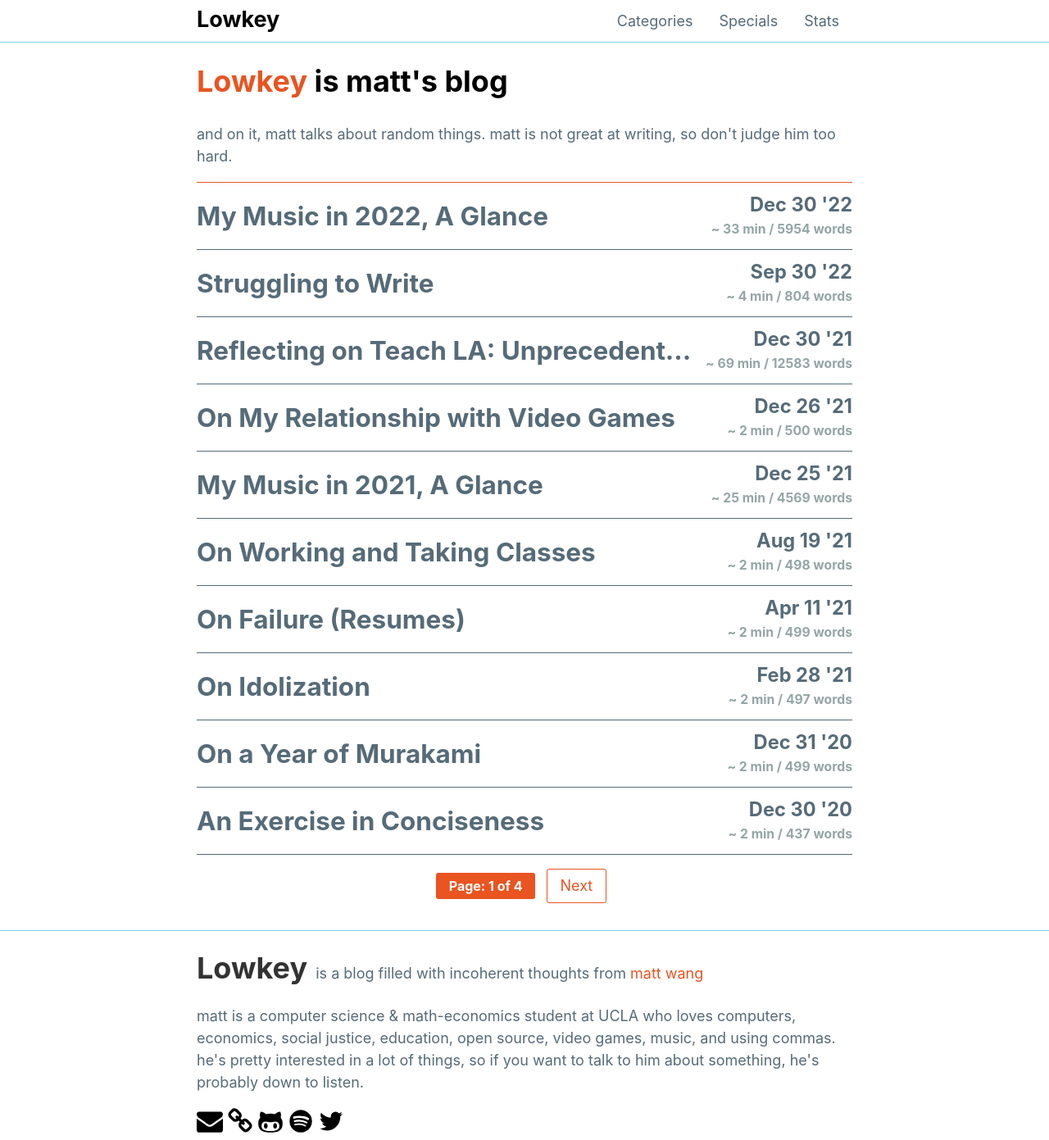
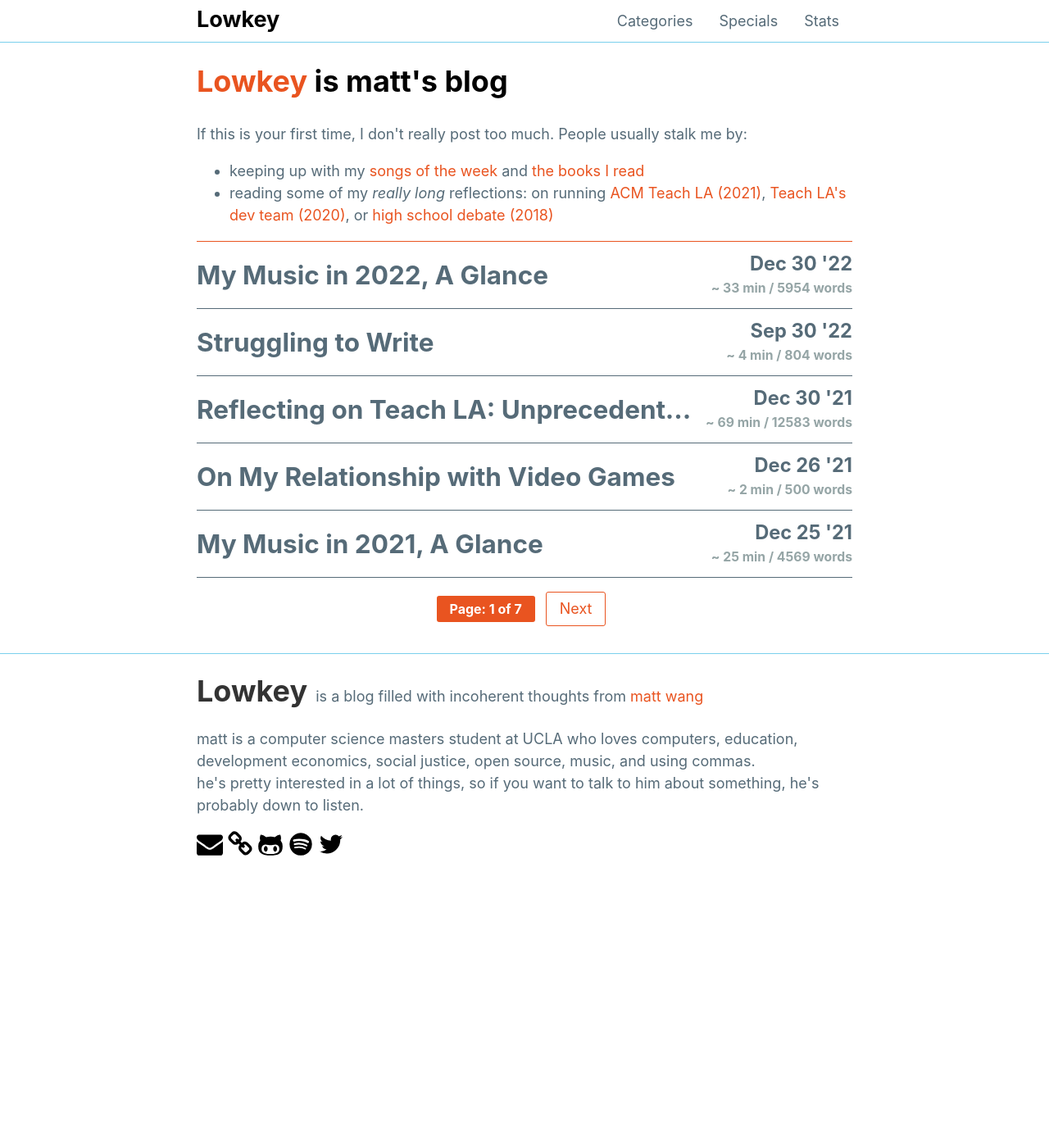
Before and after one commit to mattxwang/lowkey, a Jekyll site: the page built from index.html, in a window 1280 px wide and 1391 px high. Shown: the whole window at 82% size. Built offline with Jekyll 4.4.1, drawn with Linux system fonts in a browser that asks for light colours; the list of posts is cut into pages by our own code.

Commit message:
a lil' homepage work

```diff
--- a/_config.yml
+++ b/_config.yml
@@ -43,6 +43,6 @@ exclude:
 plugins:
   - jekyll-paginate
   - jekyll-seo-tag
-paginate: 10
+paginate: 5
 
 words_read_per_minute: 180
--- a/_includes/footer.html
+++ b/_includes/footer.html
@@ -5,7 +5,9 @@
     is a blog filled with incoherent thoughts from <a href="https://matthewwang.me" target="_blank" rel="noopener">matt wang</a>
   </p>
   <p>
-    matt is a computer science &amp; math-economics student at UCLA who loves computers, economics, social justice, education, open source, video games, music, and using commas. he's pretty interested in a lot of things, so if you want to talk to him about something, he's probably down to listen.
+    matt is a computer science masters student at UCLA who loves computers, education,  development economics, social justice, open source, music, and using commas.
+    <br />
+    he's pretty interested in a lot of things, so if you want to talk to him about something, he's probably down to listen.
   </p>
   <!-- I converted these SVGs from Font Awesome into a literal path, so I can have a cutesy hover effect. Probably will rework this eventually. -->
   <a class="footer-link" href="mailto:{{ site.email }}">
--- a/_posts/2019-05-27-doing-less-doing-more.markdown
+++ b/_posts/2019-05-27-doing-less-doing-more.markdown
@@ -5,6 +5,7 @@ categories:
 - life
 author: 'matt'
 layout: post
+published: false
 ---
 
 Wow, it's been a long time since I've really sat down and written something. As per usual, it's because I'm busy - but it's not the same kind of busy that I was in high school.
--- a/_posts/2020-05-08-starting-latex.markdown
+++ b/_posts/2020-05-08-starting-latex.markdown
@@ -5,6 +5,7 @@ categories:
 - dev
 author: '$matt$'
 layout: post
+published: false
 ---
 
 Wow, life has been really hectic for me for the past few weeks, and I never got around to finishing that CS 131 reflection. In fact, there are quite a few things that I'm not getting around to finishing; I'd say that quarantine is hitting me pretty hard.
--- a/css/style.css
+++ b/css/style.css
@@ -53,6 +53,7 @@ hr{
 }
 .post-listing-date{
   font-size: 1.5em;
+  display: block;
 }
 .post-listing-metadata{
   color: #95A5A6;
--- a/index.html
+++ b/index.html
@@ -3,18 +3,29 @@ layout: default
 ---
 <div>
   <h1><span class="text-primary">Lowkey</span><span class="text-black"> is matt's blog</span></h1>
+
   <p>
-    and on it, matt talks about random things. matt is not great at writing, so don't judge him too hard.
+    If this is your first time, I don't really post too much. People usually stalk me by:
   </p>
+
+  <ul>
+    <li>
+      keeping up with my <a href="{{site.baseurl}}/stats/song-of-the-week.html">songs of the week</a> and <a href="{{site.baseurl}}/stats/books/">the books I read</a>
+    </li>
+    <li>
+      reading some of my <em>really long</em> reflections: on running <a href="{% link _posts/2021-12-31-reflecting-on-teach-la.markdown %}">ACM Teach LA (2021)</a>, <a href="{% link _posts/2020-06-27-reflecting-on-tla-dev-team.markdown %}">Teach LA's dev team (2020)</a>, or <a href="{% link _posts/2018-09-21-hindsight-debate.markdown %}">high school debate (2018)</a>
+    </li>
+  </ul>
 </div>
+
 <hr class="border-top-primary" />
 {% for post in paginator.posts %}
   <div>
     <a class="post-listing" href="{{ post.url | prepend: site.baseurl }}">
-      <div class="post-listing-title">{{ post.title }}</div>
-      <div class="post-listing-info">
-        <div class="post-listing-date">{{ post.date | date: "%b %d '%y" }}</div>
-        <div class="post-listing-metadata">
+      <span class="post-listing-title">{{ post.title }}</span>
+      <span class="post-listing-info">
+        <span class="post-listing-date">{{ post.date | date: "%b %d '%y" }}</span>
+        <span class="post-listing-metadata">
           {% capture words %}
             {{ post.content | number_of_words | minus: 250 }}
           {% endcapture %}
@@ -23,8 +34,8 @@ layout: default
           {% else %}
           ~ {{ words | plus: 250 | divided_by: site.words_read_per_minute | append: " min" }} / {{ words | plus: 250 | append: " words" }}
           {% endif %}
-        </div>
-      </div>
+        </span>
+      </span>
     </a>
   </div>
   <hr />
```
